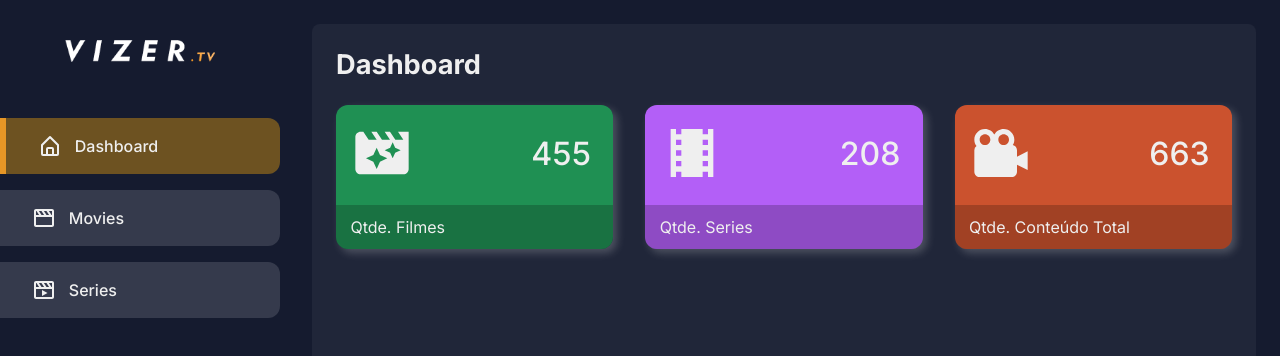
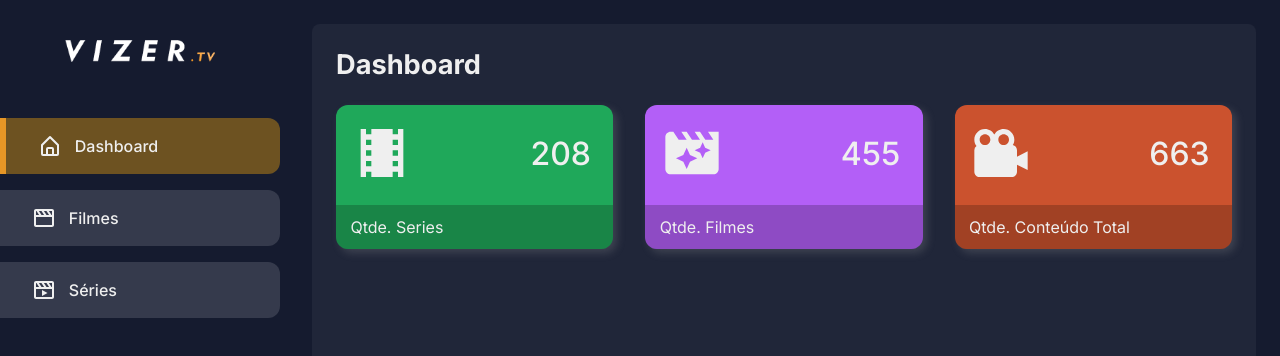
Before and after one commit to GilbertSilvaa/7Flix-CMS, a React (Vite) app in the folder Vizer.Web/: page / in a window 1280 px wide. Shown: the top 356 px of the page. Built offline with nearby package versions, Linux system fonts and the light colour scheme.

Commit message:
:recycle: refactor: group dashboard cards into a list and map it to the interface

```diff
--- a/Vizer.Web/package.json
+++ b/Vizer.Web/package.json
@@ -10,6 +10,7 @@
     "preview": "vite preview"
   },
   "dependencies": {
+    "chart.js": "^4.4.2",
     "react": "^18.2.0",
     "react-dom": "^18.2.0",
     "react-icons": "^5.1.0",
--- a/Vizer.Web/src/view/layout/index.tsx
+++ b/Vizer.Web/src/view/layout/index.tsx
@@ -15,12 +15,12 @@ const PAGES = {
     path: '/'
   },
   movies:{
-    title: 'Movies',
+    title: 'Filmes',
     Icon: BiMovie,
     path: '/movies'
   },
   series:{
-    title: 'Series',
+    title: 'Séries',
     Icon: BiMoviePlay,
     path: '/series'
   }
--- a/Vizer.Web/src/view/pages/dashboard/components/CardQuantity/styles.module.css
+++ b/Vizer.Web/src/view/pages/dashboard/components/CardQuantity/styles.module.css
@@ -4,9 +4,9 @@
   max-width: 320px;
   background-color: var(--green);
 
-  -webkit-box-shadow: 4px 4px 8px 0px rgba(234, 234, 234, 0.233);
-  -moz-box-shadow: 4px 4px 8px 0px rgba(234, 234, 234, 0.233);
-  box-shadow: 4px 4px 8px 0px rgba(234, 234, 234, 0.233);
+  -webkit-box-shadow: 4px 4px 8px 0px rgba(163, 163, 163, 0.233);
+  -moz-box-shadow: 4px 4px 8px 0px rgba(163, 163, 163, 0.233);
+  box-shadow: 4px 4px 8px 0px rgba(163, 163, 163, 0.233);
 
   &:hover {
     main .icon,
--- a/Vizer.Web/src/view/pages/dashboard/index.tsx
+++ b/Vizer.Web/src/view/pages/dashboard/index.tsx
@@ -3,32 +3,41 @@ import { BiSolidCameraMovie } from 'react-icons/bi';
 import { CardQuantity } from './components/CardQuantity'
 import styles from './styles.module.css'
 
+const CARDS = [
+  {
+    Icon: MdLocalMovies,
+    quantity: 208,
+    label: 'Qtde. Series',
+    backgroundColor: '#1fa85a'
+  },
+  {
+    Icon: MdMovieFilter,
+    quantity: 455,
+    label: 'Qtde. Filmes',
+    backgroundColor: '#b35ff7'
+  },
+  {
+    Icon: BiSolidCameraMovie,
+    quantity: 663,
+    label: 'Qtde. Conteúdo Total',
+    backgroundColor: '#cb522e'
+  }
+]
+
 export function DashboardView() {
   return (
     <div>
       <h1>Dashboard</h1>
-
       <div className={styles.cards}>
-        <CardQuantity
-          Icon={MdMovieFilter }
-          quantity={455}
-          label='Qtde. Filmes'
-          backgroundColor='#1fa85ad0'
-        />
-
-        <CardQuantity
-          Icon={MdLocalMovies}
-          quantity={208}
-          label='Qtde. Series'
-          backgroundColor='#b35ff7'
-        />
-
-        <CardQuantity
-          Icon={BiSolidCameraMovie}
-          quantity={663}
-          label='Qtde. Conteúdo Total'
-          backgroundColor='#cb522e'
-        />
+        {CARDS.map((c, index) => (
+          <CardQuantity
+            key={index}
+            Icon={c.Icon}
+            quantity={c.quantity}
+            label={c.label}
+            backgroundColor={c.backgroundColor}
+          />
+        ))}
       </div>
     </div>
   )
```
Also changed, not shown: 1 other file (tests, documents, lock files or other folders).
